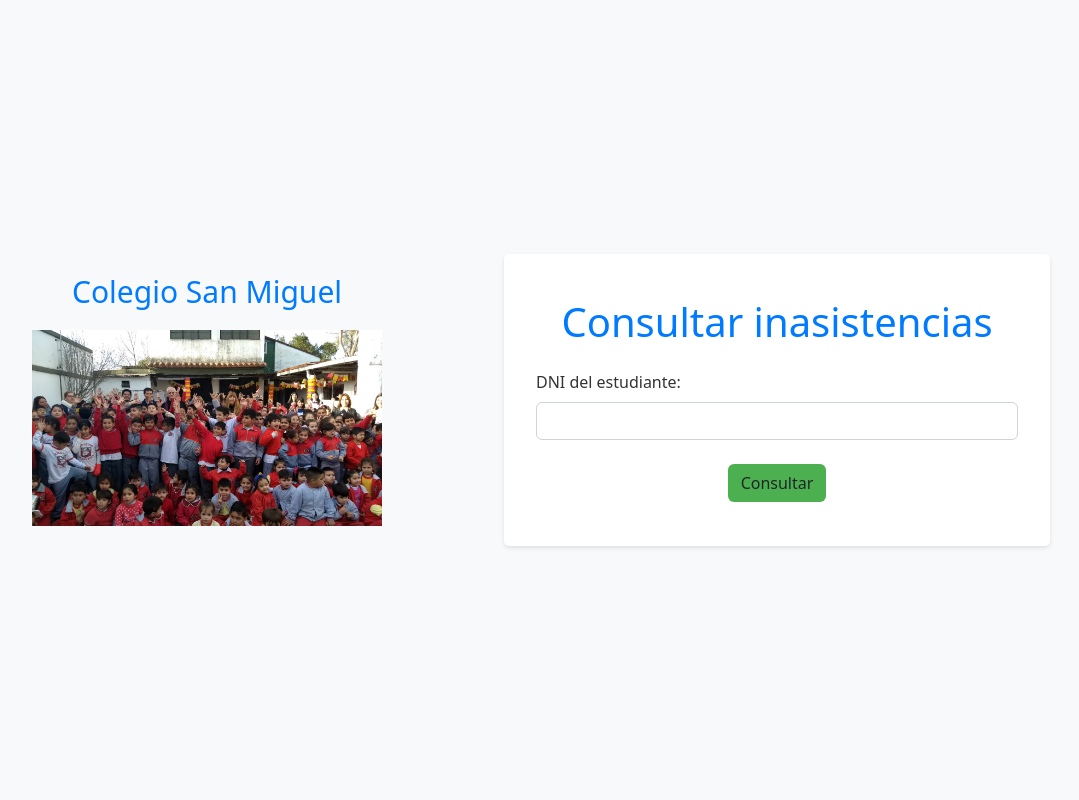
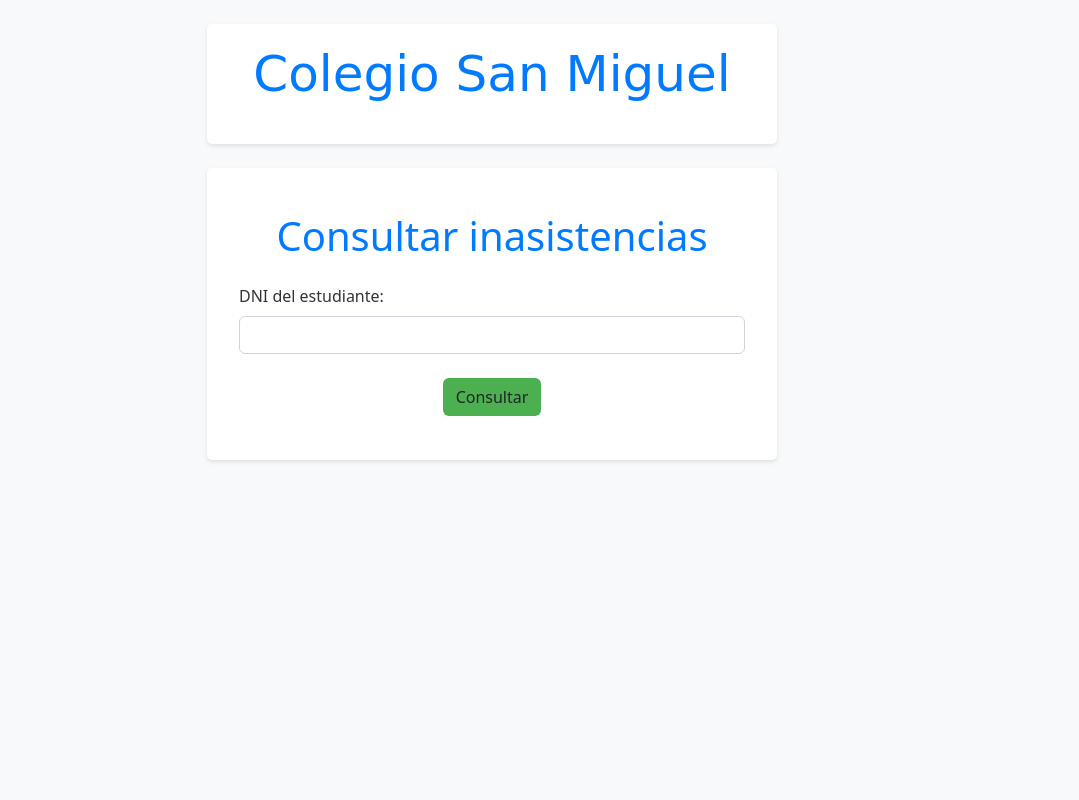
Before and after one commit to Artfig2023/Unidad-5, a Flask app: page /consultar in a window 1280 px wide. Shown: the whole page, without its empty margins (148-1227 px from the left). Run offline with Flask 3, Linux system fonts and the light colour scheme.

Commit message:
base.html

```diff
--- a/Tema 5/templates/base.html
+++ b/Tema 5/templates/base.html
@@ -15,8 +15,9 @@
 
          .titulo {
             color: #007bff;
-            font-size: 30px;
+            font-size: 50px;
             margin-bottom: 20px;
+            font-family: cursive;
          }
 
          .content {
@@ -25,18 +26,24 @@
             border-radius: 5px;
             box-shadow: 0 2px 4px rgba(0, 0, 0, 0.1);
          }
+
+         .col-md-6{
+            margin: auto;
+         }
       </style>
    </head>
-
+   <br>
    <body>
       <div class="container">
-         <div class="row vh-100 align-items-center">
-            <div class="col-sm-12 col-md-6 text-center">
+         <div class="row align-items-center">
+            <div class="col-md-6 text-center content">
                <h1 class="titulo">Colegio San Miguel</h1>
-               <img src="\static\img\home.jpg" alt="" width="350" height="350" class="img-fluid">
             </div>
-            <div class="col-sm-12 col-md-6">
-               <div class="content">
+         </div>
+         <br>
+         <div class="row align-items-center">
+            <div class="col-md-6 content">
+               <div class="">
                   {% block content %}
                   {% endblock %}
                </div>
```
